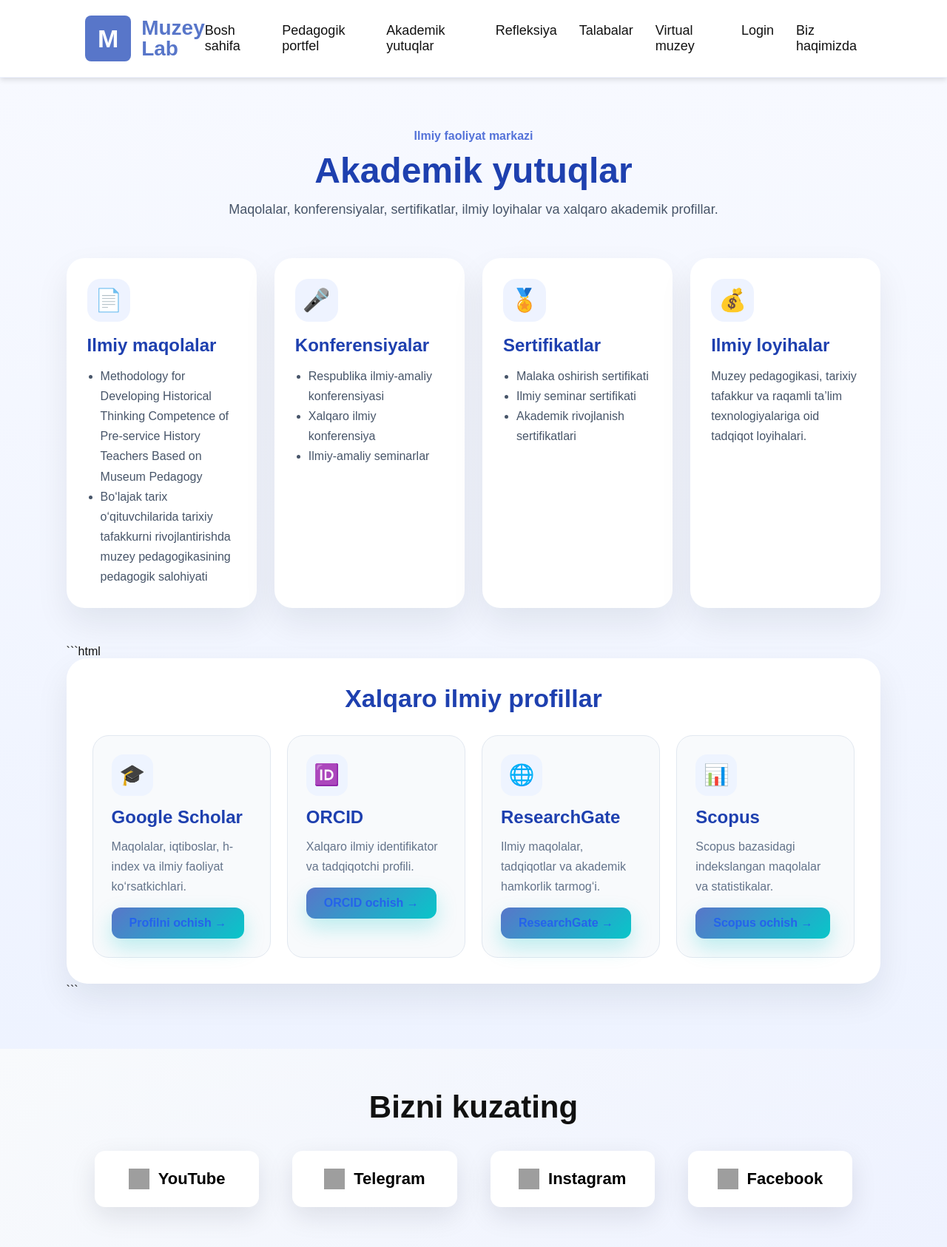
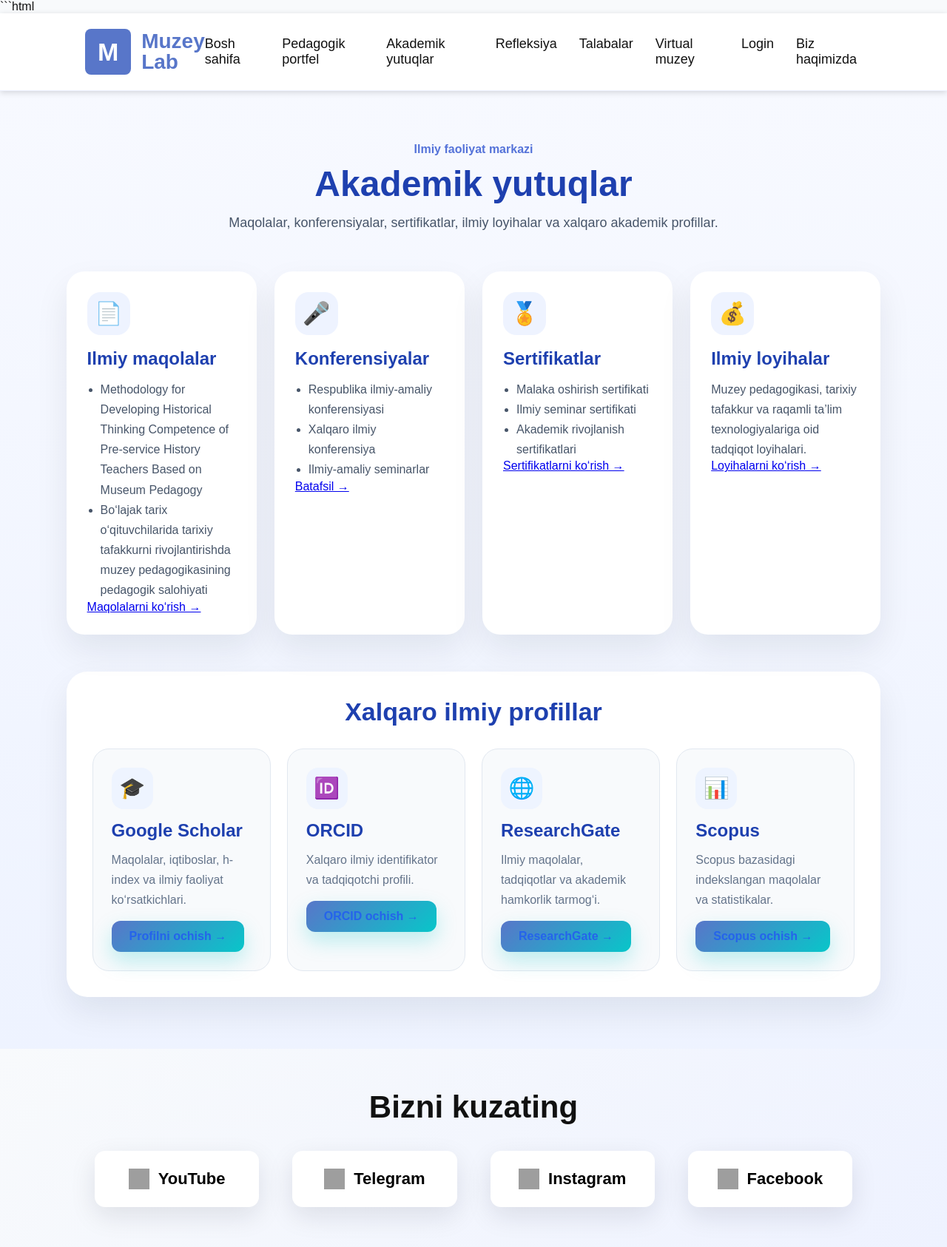
Before and after one commit to javlonbek1994/portfolio-site, a Flask app: page /achievements in a window 1280 px wide. Shown: the top 1686 px of the page at 74% size. Run offline with Flask 3, Linux system fonts and the light colour scheme; data comes from the database, SQL or seed files in the repository; grey boxes are pictures that could not be loaded.

Commit message:
Update achievements.html

````diff
--- a/templates/achievements.html
+++ b/templates/achievements.html
@@ -1,3 +1,4 @@
+```html
 {% extends "base.html" %}
 
 {% block title %}Akademik yutuqlar{% endblock %}
@@ -18,51 +19,89 @@
 
         <div class="ach-card">
             <div class="ach-icon">📄</div>
+
             <h3>Ilmiy maqolalar</h3>
+
             <ul>
-                <li>Methodology for Developing Historical Thinking Competence of Pre-service History Teachers Based on Museum Pedagogy</li>
-                <li>Bo‘lajak tarix o‘qituvchilarida tarixiy tafakkurni rivojlantirishda muzey pedagogikasining pedagogik salohiyati</li>
+                <li>
+                    Methodology for Developing Historical Thinking
+                    Competence of Pre-service History Teachers
+                    Based on Museum Pedagogy
+                </li>
+
+                <li>
+                    Bo‘lajak tarix o‘qituvchilarida tarixiy tafakkurni
+                    rivojlantirishda muzey pedagogikasining
+                    pedagogik salohiyati
+                </li>
             </ul>
+
+            <a href="https://scholar.google.com/citations?user=zg-nl4wAAAAJ"
+               target="_blank"
+               class="ach-btn">
+                Maqolalarni ko‘rish →
+            </a>
         </div>
 
         <div class="ach-card">
             <div class="ach-icon">🎤</div>
+
             <h3>Konferensiyalar</h3>
+
             <ul>
                 <li>Respublika ilmiy-amaliy konferensiyasi</li>
                 <li>Xalqaro ilmiy konferensiya</li>
                 <li>Ilmiy-amaliy seminarlar</li>
             </ul>
+
+            <a href="#"
+               class="ach-btn">
+                Batafsil →
+            </a>
         </div>
 
         <div class="ach-card">
             <div class="ach-icon">🏅</div>
+
             <h3>Sertifikatlar</h3>
+
             <ul>
                 <li>Malaka oshirish sertifikati</li>
                 <li>Ilmiy seminar sertifikati</li>
                 <li>Akademik rivojlanish sertifikatlari</li>
             </ul>
+
+            <a href="#"
+               class="ach-btn">
+                Sertifikatlarni ko‘rish →
+            </a>
         </div>
 
         <div class="ach-card">
             <div class="ach-icon">💰</div>
+
             <h3>Ilmiy loyihalar</h3>
+
             <p>
-                Muzey pedagogikasi, tarixiy tafakkur va raqamli ta’lim texnologiyalariga oid tadqiqot loyihalari.
+                Muzey pedagogikasi, tarixiy tafakkur va
+                raqamli ta’lim texnologiyalariga oid
+                tadqiqot loyihalari.
             </p>
+
+            <a href="#"
+               class="ach-btn">
+                Loyihalarni ko‘rish →
+            </a>
         </div>
 
     </div>
 
-  ```html
     <div class="profile-section">
 
         <h2>Xalqaro ilmiy profillar</h2>
 
         <div class="profile-grid">
 
-        <!-- Google Scholar -->
             <a class="profile-card"
                href="https://scholar.google.com/citations?user=zg-nl4wAAAAJ"
                target="_blank">
@@ -72,7 +111,8 @@
                 <h3>Google Scholar</h3>
 
                 <p>
-                Maqolalar, iqtiboslar, h-index va ilmiy faoliyat ko‘rsatkichlari.
+                    Maqolalar, iqtiboslar,
+                    h-index va ilmiy faoliyat ko‘rsatkichlari.
                 </p>
 
                 <div class="profile-btn">
@@ -81,7 +121,6 @@
 
             </a>
 
-        <!-- ORCID -->
             <a class="profile-card"
                href="https://orcid.org/0009-0005-6699-4380"
                target="_blank">
@@ -91,7 +130,8 @@
                 <h3>ORCID</h3>
 
                 <p>
-                Xalqaro ilmiy identifikator va tadqiqotchi profili.
+                    Xalqaro ilmiy identifikator
+                    va tadqiqotchi profili.
                 </p>
 
                 <div class="profile-btn">
@@ -100,7 +140,6 @@
 
             </a>
 
-        <!-- ResearchGate -->
             <a class="profile-card"
                href="https://www.researchgate.net/search.Search.html?query=Javlonbek%20Niyozov"
                target="_blank">
@@ -110,7 +149,8 @@
                 <h3>ResearchGate</h3>
 
                 <p>
-                Ilmiy maqolalar, tadqiqotlar va akademik hamkorlik tarmog‘i.
+                    Ilmiy maqolalar, tadqiqotlar va
+                    akademik hamkorlik tarmog‘i.
                 </p>
 
                 <div class="profile-btn">
@@ -119,7 +159,6 @@
 
             </a>
 
-        <!-- Scopus -->
             <a class="profile-card"
                href="https://www.scopus.com"
                target="_blank">
@@ -129,7 +168,8 @@
                 <h3>Scopus</h3>
 
                 <p>
-                Scopus bazasidagi indekslangan maqolalar va statistikalar.
+                    Scopus bazasidagi indekslangan
+                    maqolalar va statistikalar.
                 </p>
 
                 <div class="profile-btn">
@@ -141,9 +181,8 @@
         </div>
 
     </div>
-```
-
 
 </section>
 
 {% endblock %}
+```
````
Lines whose indentation alone changed are shown as unchanged.
